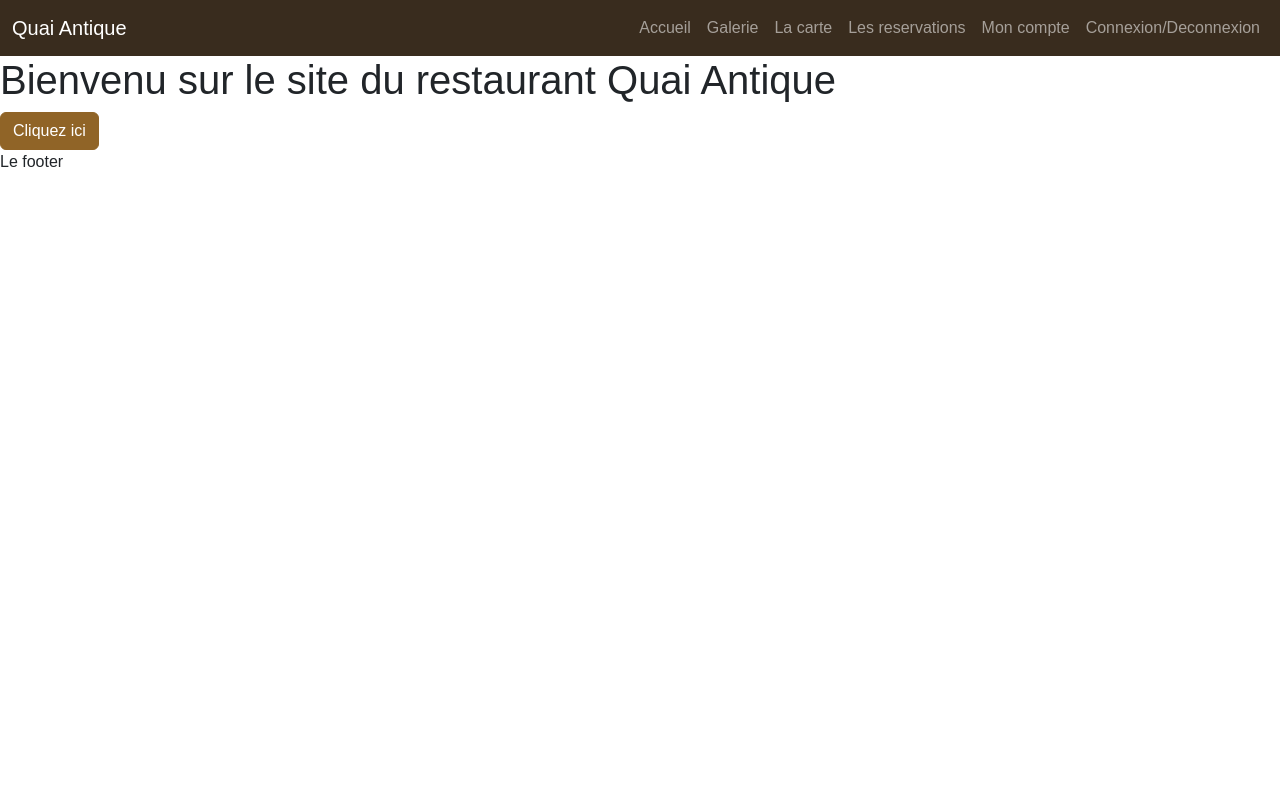
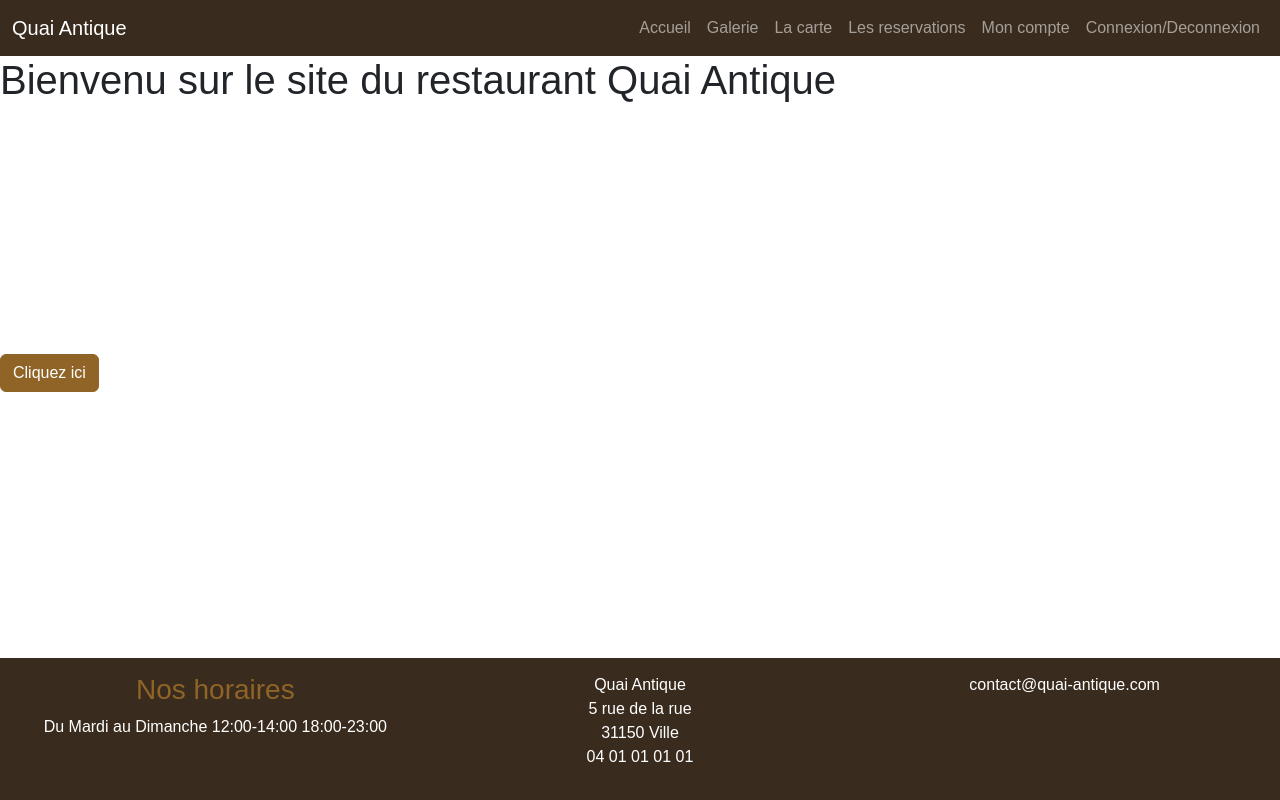
Before and after one commit to AntaresKS/QuaiAntiqueRestaurantFront, a website with bundled scripts: page index.html in a window 1280 px wide. Built offline with nearby package versions, Linux system fonts and the light colour scheme; files whose address does not match are found by name; a web font is replaced by a local one.

Commit message:
Ajout du footer :art:

```diff
--- a/index.html
+++ b/index.html
@@ -49,7 +49,24 @@
   </main>
   <button class="btn btn-primary">Cliquez ici</button>
 
-  <footer>Le footer</footer>
+  <footer class="bg-dark text-white text-center footer">
+    <div class="row">
+      <div class="col-12 col-lg-4">
+        <h3 class="text-primary">Nos horaires</h3>
+        <p>Du Mardi au Dimanche  12:00-14:00  18:00-23:00</p>
+      </div>
+      <div class="col-6 col-lg-4">
+        <p>Quai Antique <br/>
+          5 rue de la rue <br/>
+          31150 Ville <br/>
+          04 01 01 01 01 <br/>
+        </p>
+      </div>
+      <div class="col-6 col-lg-4">
+        <p>contact@quai-antique.com</p>
+      </div>
+    </div>
+  </footer>
 
   <script type="module" src="Router/router.js"></script>
   <script src="node_modules/bootstrap/dist/js/bootstrap.bundle.min.js"></script>
--- a/scss/main.scss
+++ b/scss/main.scss
@@ -1,2 +1,18 @@
 @import url("/node_modules/bootstrap-icons/font/bootstrap-icons.css");
 @import 'custom';
+
+html {
+  position: relative;
+  min-height: 100%;
+}
+
+main {
+  margin-bottom: 250px;
+}
+
+footer.footer {
+  padding: 15px;
+  position: absolute;
+  bottom: 0;
+  width: 100%;
+}
```
Also changed, not shown: scss/main.css, 1 other file.
